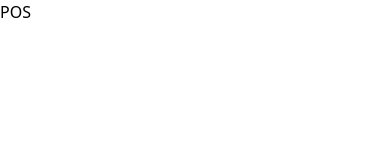
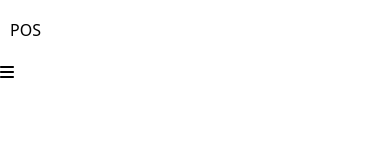
Before and after one commit to Hadayetullah/Pos-Application-React-ReactRouter, a React (Vite) app in the folder pos-frontend/: page / in a window 390 px wide. Shown: the top 160 px of the page. Built offline with nearby package versions, Linux system fonts and the light colour scheme.

Commit message:
Setup custom screens for responsiveness and configure fontawesome library for icons

```diff
--- a/pos-frontend/package.json
+++ b/pos-frontend/package.json
@@ -10,6 +10,11 @@
     "preview": "vite preview"
   },
   "dependencies": {
+    "@fortawesome/fontawesome-svg-core": "^6.6.0",
+    "@fortawesome/free-brands-svg-icons": "^6.6.0",
+    "@fortawesome/free-regular-svg-icons": "^6.6.0",
+    "@fortawesome/free-solid-svg-icons": "^6.6.0",
+    "@fortawesome/react-fontawesome": "^0.2.2",
     "@reduxjs/toolkit": "^2.2.5",
     "react": "^18.2.0",
     "react-dom": "^18.2.0",
--- a/pos-frontend/src/pages/POS.jsx
+++ b/pos-frontend/src/pages/POS.jsx
@@ -1,3 +1,6 @@
+import { FontAwesomeIcon } from "@fortawesome/react-fontawesome";
+import { faBars } from "@fortawesome/free-solid-svg-icons";
+
 const POS = () => {
   return (
     <div
@@ -6,7 +9,33 @@ const POS = () => {
       //     height: `${height}px`,
       //   }}
     >
-      POS
+      <div className="pos-md:w-full pos-md:grid pos-md:grid-cols-1 pos-md:gap-[3px] pos-md:items-center pos-xl:grid-cols-[5fr_4fr] pos-xl:gap-0 pos-xl:items-baseline pos-2xl:grid-cols-[1fr_1fr]">
+        <div
+          //   className={`pos__left ${
+          //     activeSection === true ? "pos__left-deactive" : ""
+          //   }`}
+          //   style={{
+          //     height: `${height}px`,
+          //   }}
+
+          className="w-full bg-white overflow-hidden duration-300 translate-y-0 relative pos-2xl:max-w-full pos-xl:h-full"
+        >
+          <div
+            // className="pos__left__main"
+            // style={{
+            //   height: `${height}px`,
+            // }}
+            className="w-full bg-white overflow-y-scroll duration-[0.3s] translate-y-0 pos-md:min-w-[580px] pos-md:max-w-full pos-md:overflow-y-hidden"
+          >
+            <div>
+              <nav className="left__nav__top grid grid-cols-[max-content_1fr] gap-[0.75rem] items-center bg-white h-[60px] max-w-full p-2.5">
+                POS
+              </nav>
+              <FontAwesomeIcon icon={faBars} />
+            </div>
+          </div>
+        </div>
+      </div>
     </div>
   );
 };
--- a/pos-frontend/tailwind.config.js
+++ b/pos-frontend/tailwind.config.js
@@ -2,6 +2,13 @@
 export default {
   content: ["./index.html", "./src/**/*.{js,ts,jsx,tsx}"],
   theme: {
+    screens: {
+      "pos-sm": "450px",
+      "pos-md": "825px",
+      "pos-lg": "950px",
+      "pos-xl": "1051px",
+      "pos-2xl": "1151px",
+    },
     extend: {},
   },
   plugins: [],
```
Also changed, not shown: 1 other file (tests, documents, lock files or other folders).
